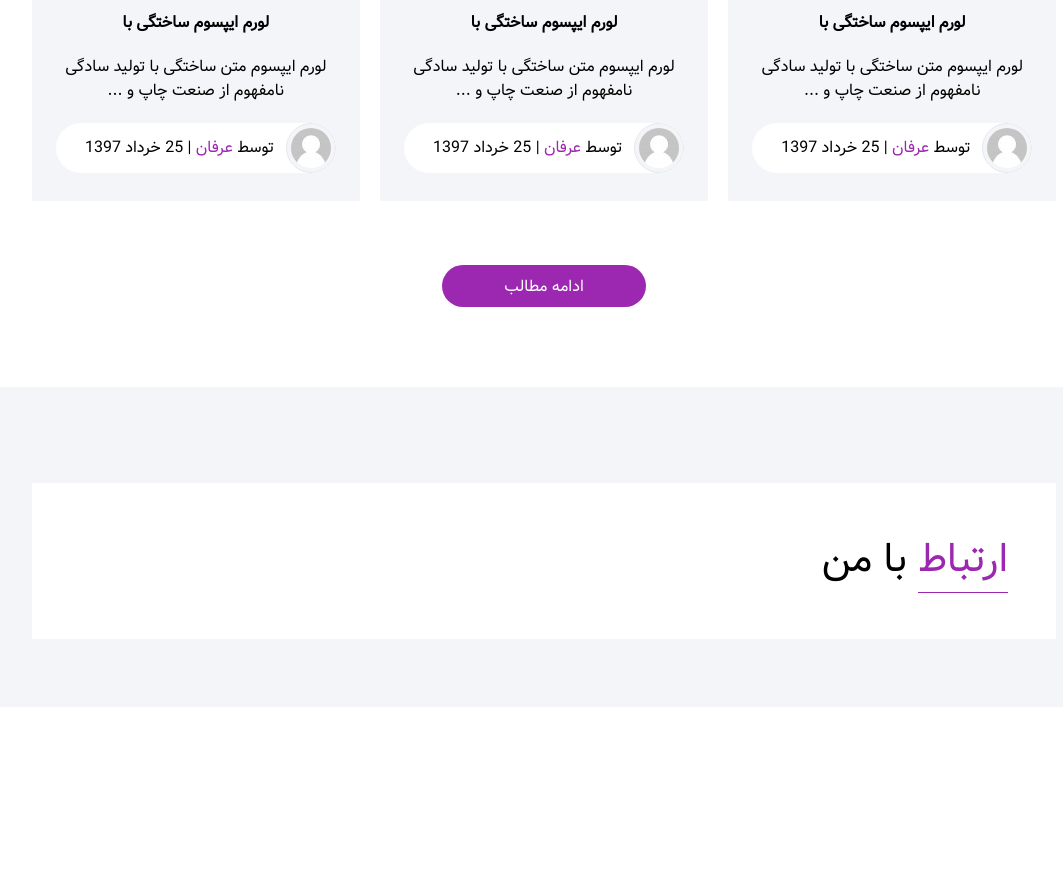
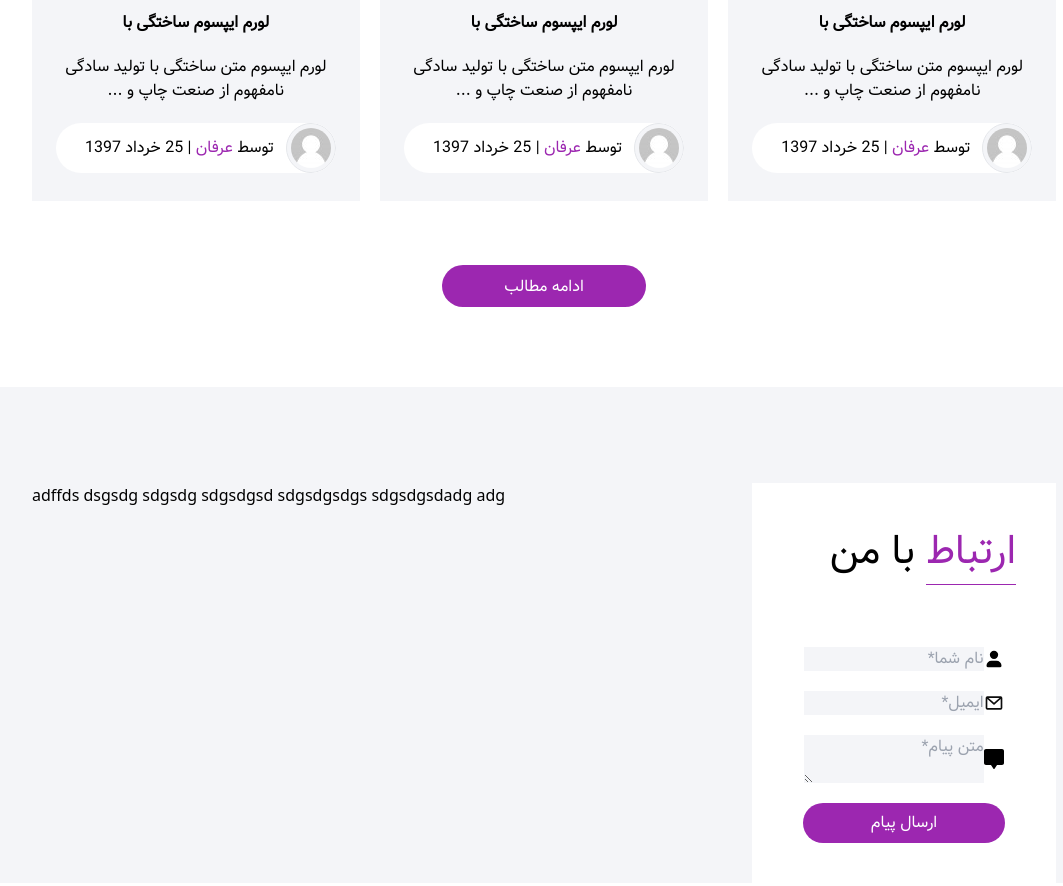
Before and after one commit to undefinedUser1381/me.github.io, a website: page public/index.html in a window 1280 px wide. Shown: the part 5813-6699 px from the top of the page, without its empty margins (96-1159 px from the left). Before the commit the page ends 6616 px from the top, so only its background shows below. Drawn offline with nearby package versions, Linux system fonts and the light colour scheme.

Commit message:
update html file

```diff
--- a/public/index.html
+++ b/public/index.html
@@ -540,17 +540,50 @@
     </div>
   </section>
   <!-- Contact -->
-  <section class="w-full bg-[#f4f5f8] mt-20 h-[20rem]">
+  <section class="w-full bg-[#f4f5f8] mt-20 mb-20 h-auto">
      <div class="w-[80%] mx-auto h-[100%]">
       <!-- Wrapper -->
-        <div class="w-full flex items-center justify-center">
-          <div class="w-full flex bg-white items-center justify-between mt-24 p-12">
-            <div class="w-[45%] flex flex-col items-start justify-center">
+        <div class="w-full flex items-start justify-between">
+          <div class="w-[65%] flex bg-white items-center justify-between mt-24 mb-24 p-10 shadow-sm">
+            <div class="w-full flex flex-col items-start justify-center">
               <h3 class="font-Vazir text-[2.5rem]"><span class="text-pink border-b border-b-pink">ارتباط</span> با من</h3>
+              <div class="w-full flex flex-col mt-16 gap-5">
+                 <div class="flex items-center justify-center">
+                   <label class="font-Vazir flex items-center bg-[#E9ECEF] justify-center p-4" for="">
+                    <svg fill="#000000" width="20px" height="20px" viewBox="0 0 24 24" id="user" data-name="Flat Color" xmlns="http://www.w3.org/2000/svg" class="icon flat-color"><path id="primary" d="M21,20a2,2,0,0,1-2,2H5a2,2,0,0,1-2-2,6,6,0,0,1,6-6h6A6,6,0,0,1,21,20Zm-9-8A5,5,0,1,0,7,7,5,5,0,0,0,12,12Z" style="fill: rgb(0, 0, 0);"></path></svg>
+                   </label>
+                   <input class="font-Vazir w-[80%] bg-[#F4F5F8] p-4 outline-none transition-all" type="text" placeholder="نام شما*">
+                 </div>
+                 <div class="flex items-center justify-center">
+                  <label class="font-Vazir flex items-center bg-[#E9ECEF] justify-center p-4" for="">
+                    <svg width="20px" height="20px" viewBox="0 0 24 24" fill="none" xmlns="http://www.w3.org/2000/svg"><path d="M2 6a2 2 0 0 1 2-2h16a2 2 0 0 1 2 2v12a2 2 0 0 1-2 2H4a2 2 0 0 1-2-2V6zm3.519 0L12 11.671 18.481 6H5.52zM20 7.329l-7.341 6.424a1 1 0 0 1-1.318 0L4 7.329V18h16V7.329z" fill="#0D0D0D"/></svg>
+                  </label>
+                  <input class="font-Vazir w-[80%] bg-[#F4F5F8] p-4 outline-none transition-all" type="text" placeholder="ایمیل*">
+                </div>
+                <div class="flex items-center justify-center">
+                  <label class="font-Vazir flex items-center h-[7rem] bg-[#E9ECEF] justify-center p-4" for="">
+                    <svg width="20px" height="20px" viewBox="0 0 15 15" fill="none" xmlns="http://www.w3.org/2000/svg">
+                      <path d="M1.5 0C0.671165 0 0 0.670259 0 1.49935V10.4935C0 11.3226 0.671165 11.9928 1.5 11.9928H5.2325L7.08406 14.7683C7.1768 14.9074 7.33288 14.9909 7.5 14.9909C7.66712 14.9909 7.8232 14.9074 7.91594 14.7683L9.7675 11.9928H13.5C14.3288 11.9928 15 11.3226 15 10.4935V1.49935C15 0.670259 14.3288 0 13.5 0H1.5Z" fill="#000000"/>
+                      </svg>
+                  </label>
+                  <textarea class="font-Vazir w-[80%] h-[7rem] bg-[#F4F5F8] p-4 outline-none transition-all" type="text" placeholder="متن پیام*"></textarea>
+                </div>
+                <div class="w-[90%] mx-auto group bg-pink rounded-full flex items-center mt-4 justify-center transition-all hover:bg-white">
+                  <button class="font-Vazir w-full text-center p-2 text-white group-hover:text-pink transition-all">ارسال پیام</button>
+                </div>
+              </div>
            </div>
-           <div class="w-[45%] flex flex-col items-start justify-center">
-
-           </div>
+          </div>
+          <div class="w-[35%] h-[30rem] mt-24">
+            <div class="w-full bg-purple-400">
+                adffds
+                dsgsdg
+                sdgsdg
+                sdgsdgsd
+                sdgsdgsdgs
+                sdgsdgsdadg
+                adg
+            </div>
           </div>
         </div>
      </div>
```
